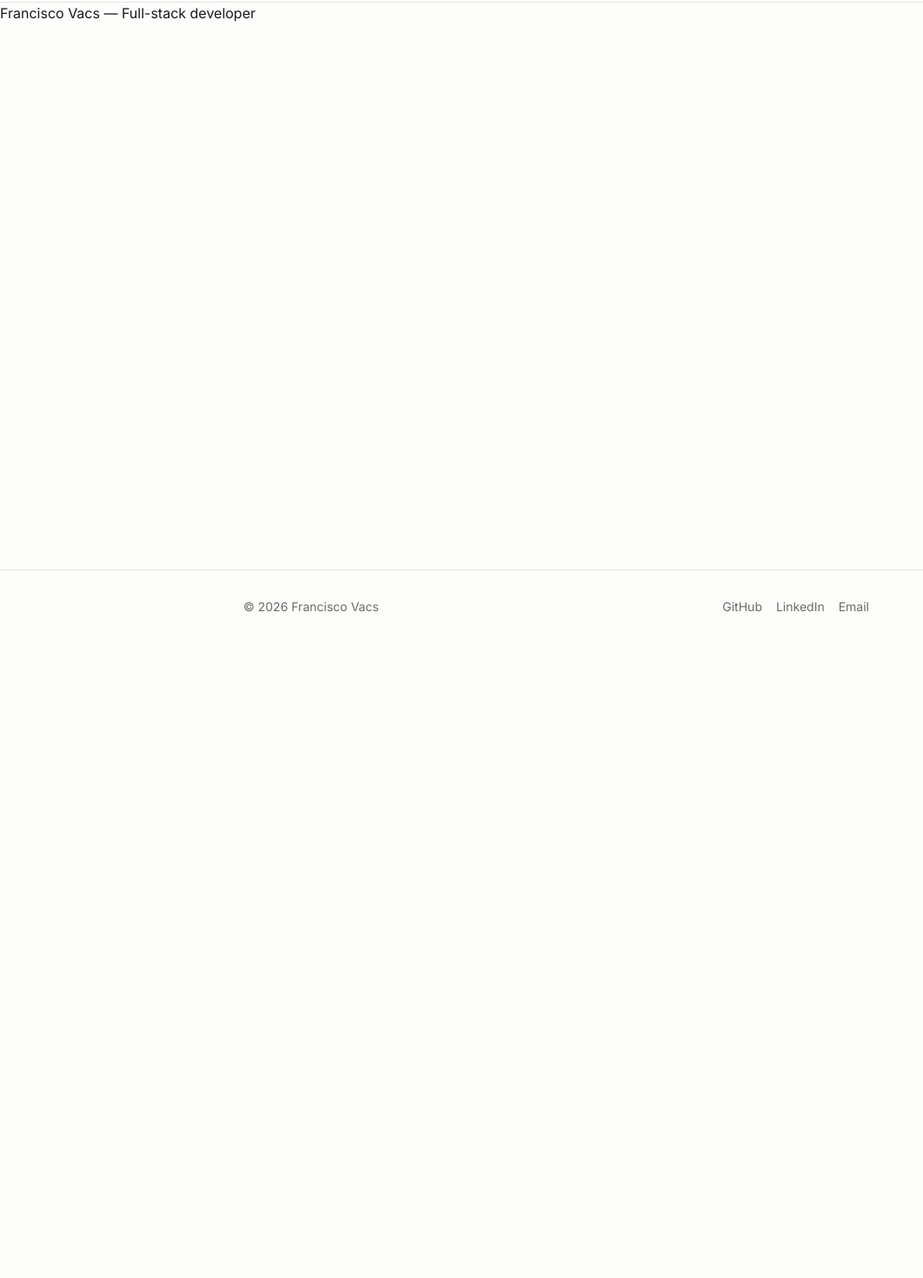
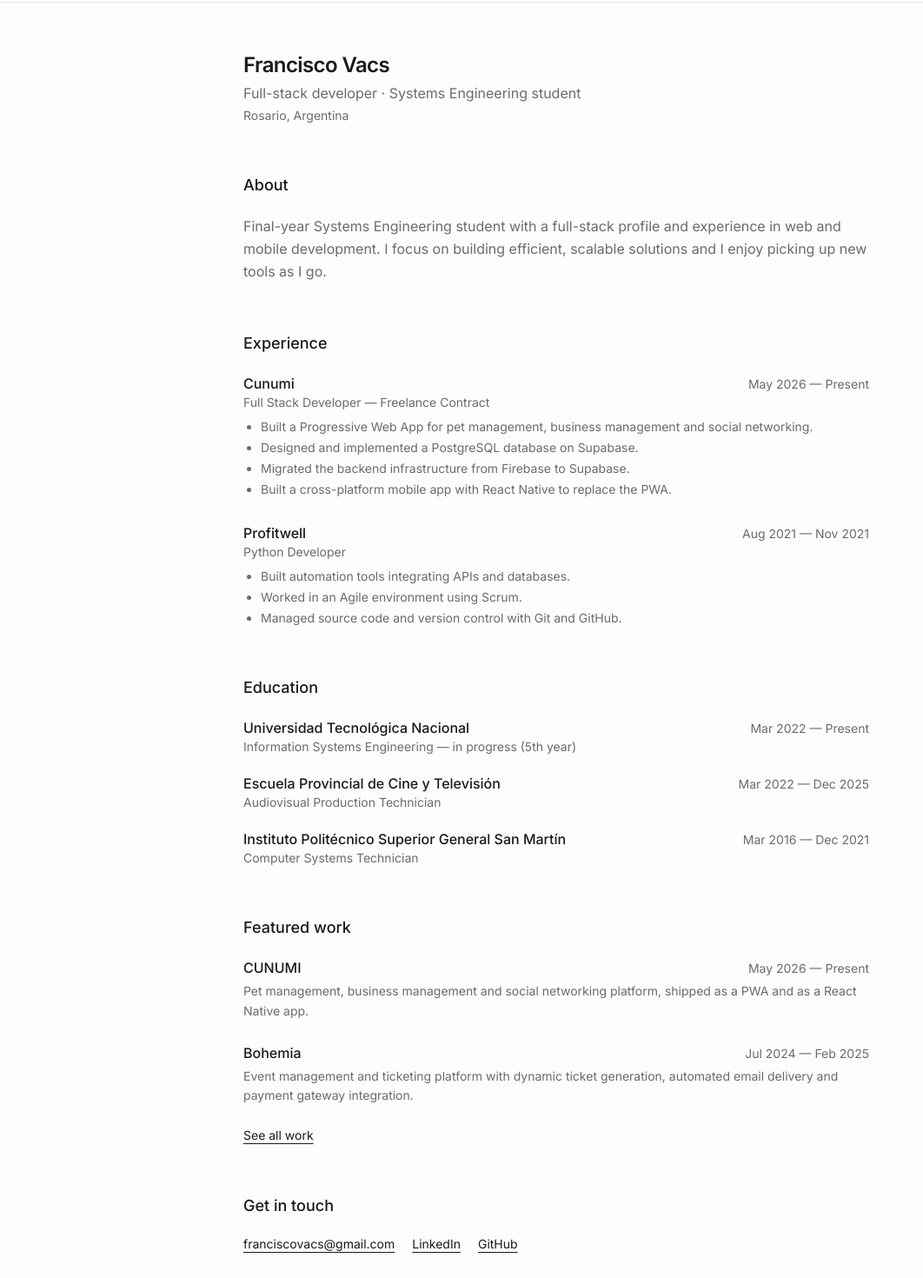
Before and after one commit to FranciscoVacs/portfolio, a Next.js app: page /en in a window 1280 px wide. Shown: the part 60-1530 px from the top of the page at 87% size, without its empty margins (0-1062 px from the left). Before the commit the page ends 800 px from the top, so only its background shows below. Built offline with nearby package versions, Linux system fonts and the light colour scheme.

Commit message:
feat: construir la página de inicio

```diff
--- a/src/app/[locale]/page.tsx
+++ b/src/app/[locale]/page.tsx
@@ -1,6 +1,18 @@
-import { useTranslations } from "next-intl";
+import { About } from "@/components/home/About";
+import { Contact } from "@/components/home/Contact";
+import { FeaturedWork } from "@/components/home/FeaturedWork";
+import { Hero } from "@/components/home/Hero";
+import { Timeline } from "@/components/home/Timeline";
+import { Container } from "@/components/layout/Container";
 
 export default function HomePage() {
-  const t = useTranslations("Metadata");
-  return <h1>{t("title")}</h1>;
+  return (
+    <Container>
+      <Hero />
+      <About />
+      <Timeline />
+      <FeaturedWork />
+      <Contact />
+    </Container>
+  );
 }
--- /dev/null
+++ b/src/components/home/About.tsx
@@ -0,0 +1,17 @@
+import { useLocale, useTranslations } from "next-intl";
+import { Section } from "@/components/ui/Section";
+import { profile } from "@/content/profile";
+import type { Locale } from "@/content/schema";
+
+export function About() {
+  const t = useTranslations("Home");
+  const locale = useLocale() as Locale;
+
+  return (
+    <Section title={t("about")}>
+      <p className="text-muted-foreground leading-relaxed">
+        {profile.bio[locale]}
+      </p>
+    </Section>
+  );
+}
--- /dev/null
+++ b/src/components/home/Contact.tsx
@@ -0,0 +1,36 @@
+import { useTranslations } from "next-intl";
+import { Section } from "@/components/ui/Section";
+import { profile } from "@/content/profile";
+
+export function Contact() {
+  const t = useTranslations("Home");
+
+  const links = [
+    { href: `mailto:${profile.email}`, label: profile.email, external: false },
+    { href: profile.linkedin, label: "LinkedIn", external: true },
+    { href: profile.github, label: "GitHub", external: true },
+    ...(profile.whatsapp
+      ? [{ href: profile.whatsapp, label: "WhatsApp", external: true }]
+      : []),
+  ];
+
+  return (
+    <Section title={t("contact")}>
+      <ul className="flex flex-wrap gap-5 text-sm">
+        {links.map((link) => (
+          <li key={link.href}>
+            <a
+              href={link.href}
+              {...(link.external
+                ? { target: "_blank", rel: "noopener noreferrer" }
+                : {})}
+              className="text-foreground underline underline-offset-4"
+            >
+              {link.label}
+            </a>
+          </li>
+        ))}
+      </ul>
+    </Section>
+  );
+}
--- /dev/null
+++ b/src/components/home/FeaturedWork.tsx
@@ -0,0 +1,39 @@
+import { useLocale, useTranslations } from "next-intl";
+import { Section } from "@/components/ui/Section";
+import { projects } from "@/content/projects";
+import type { Locale } from "@/content/schema";
+import { Link } from "@/i18n/navigation";
+import { formatPeriod } from "@/lib/format";
+import { featuredProjects } from "@/lib/projects";
+
+export function FeaturedWork() {
+  const t = useTranslations("Home");
+  const locale = useLocale() as Locale;
+  const featured = featuredProjects(projects);
+
+  return (
+    <Section title={t("featuredWork")}>
+      <ul className="flex flex-col gap-6">
+        {featured.map((project) => (
+          <li key={project.slug}>
+            <div className="flex flex-wrap items-baseline justify-between gap-2">
+              <h3 className="font-medium text-foreground">{project.title}</h3>
+              <span className="text-muted-foreground text-sm">
+                {formatPeriod(project.period, t("present"), locale)}
+              </span>
+            </div>
+            <p className="mt-1 text-muted-foreground text-sm leading-relaxed">
+              {project.summary[locale]}
+            </p>
+          </li>
+        ))}
+      </ul>
+      <Link
+        href="/work"
+        className="mt-6 inline-block text-foreground text-sm underline underline-offset-4"
+      >
+        {t("seeAllWork")}
+      </Link>
+    </Section>
+  );
+}
--- /dev/null
+++ b/src/components/home/Hero.tsx
@@ -0,0 +1,30 @@
+import Image from "next/image";
+import { useLocale } from "next-intl";
+import { profile } from "@/content/profile";
+import type { Locale } from "@/content/schema";
+
+export function Hero() {
+  const locale = useLocale() as Locale;
+
+  return (
+    <div className="flex flex-col gap-5 pt-14 sm:flex-row sm:items-center">
+      {profile.avatar ? (
+        <Image
+          src={profile.avatar}
+          alt={profile.name}
+          width={96}
+          height={96}
+          className="h-24 w-24 rounded-full object-cover"
+          priority
+        />
+      ) : null}
+      <div>
+        <h1 className="font-semibold text-2xl text-foreground tracking-tight">
+          {profile.name}
+        </h1>
+        <p className="mt-1 text-muted-foreground">{profile.headline[locale]}</p>
+        <p className="mt-1 text-muted-foreground text-sm">{profile.location}</p>
+      </div>
+    </div>
+  );
+}
--- /dev/null
+++ b/src/components/home/Timeline.tsx
@@ -0,0 +1,59 @@
+import { useLocale, useTranslations } from "next-intl";
+import { Section } from "@/components/ui/Section";
+import { education } from "@/content/education";
+import { experience } from "@/content/experience";
+import type { Locale } from "@/content/schema";
+import { formatPeriod } from "@/lib/format";
+
+export function Timeline() {
+  const t = useTranslations("Home");
+  const locale = useLocale() as Locale;
+  const present = t("present");
+
+  return (
+    <>
+      <Section title={t("experience")}>
+        <ul className="flex flex-col gap-7">
+          {experience.map((item) => (
+            <li key={`${item.company}-${item.period.start}`}>
+              <div className="flex flex-wrap items-baseline justify-between gap-2">
+                <h3 className="font-medium text-foreground">{item.company}</h3>
+                <span className="text-muted-foreground text-sm">
+                  {formatPeriod(item.period, present, locale)}
+                </span>
+              </div>
+              <p className="text-muted-foreground text-sm">
+                {item.role[locale]}
+              </p>
+              <ul className="mt-2 flex list-disc flex-col gap-1 pl-5 text-muted-foreground text-sm">
+                {item.highlights[locale].map((highlight) => (
+                  <li key={highlight}>{highlight}</li>
+                ))}
+              </ul>
+            </li>
+          ))}
+        </ul>
+      </Section>
+
+      <Section title={t("education")}>
+        <ul className="flex flex-col gap-5">
+          {education.map((item) => (
+            <li key={`${item.institution}-${item.period.start}`}>
+              <div className="flex flex-wrap items-baseline justify-between gap-2">
+                <h3 className="font-medium text-foreground">
+                  {item.institution}
+                </h3>
+                <span className="text-muted-foreground text-sm">
+                  {formatPeriod(item.period, present, locale)}
+                </span>
+              </div>
+              <p className="text-muted-foreground text-sm">
+                {item.degree[locale]}
+              </p>
+            </li>
+          ))}
+        </ul>
+      </Section>
+    </>
+  );
+}
--- /dev/null
+++ b/src/components/ui/Section.tsx
@@ -0,0 +1,14 @@
+export function Section({
+  title,
+  children,
+}: {
+  title: string;
+  children: React.ReactNode;
+}) {
+  return (
+    <section className="mt-14">
+      <h2 className="mb-5 font-medium text-foreground text-lg">{title}</h2>
+      {children}
+    </section>
+  );
+}
--- /dev/null
+++ b/src/lib/format.ts
@@ -0,0 +1,24 @@
+import type { Locale } from "@/content/schema";
+
+type Period = { start: string; end?: string };
+
+function formatMonth(yearMonth: string, locale: Locale): string {
+  const [year, month] = yearMonth.split("-").map(Number);
+  const date = new Date(Date.UTC(year, month - 1, 1));
+  const formatted = new Intl.DateTimeFormat(locale, {
+    month: "short",
+    year: "numeric",
+    timeZone: "UTC",
+  }).format(date);
+  return formatted.replace(".", "");
+}
+
+export function formatPeriod(
+  period: Period,
+  presentLabel: string,
+  locale: Locale,
+): string {
+  const start = formatMonth(period.start, locale);
+  const end = period.end ? formatMonth(period.end, locale) : presentLabel;
+  return `${start} — ${end}`;
+}
```
Also changed, not shown: 2 other files (tests, documents, lock files or other folders).
